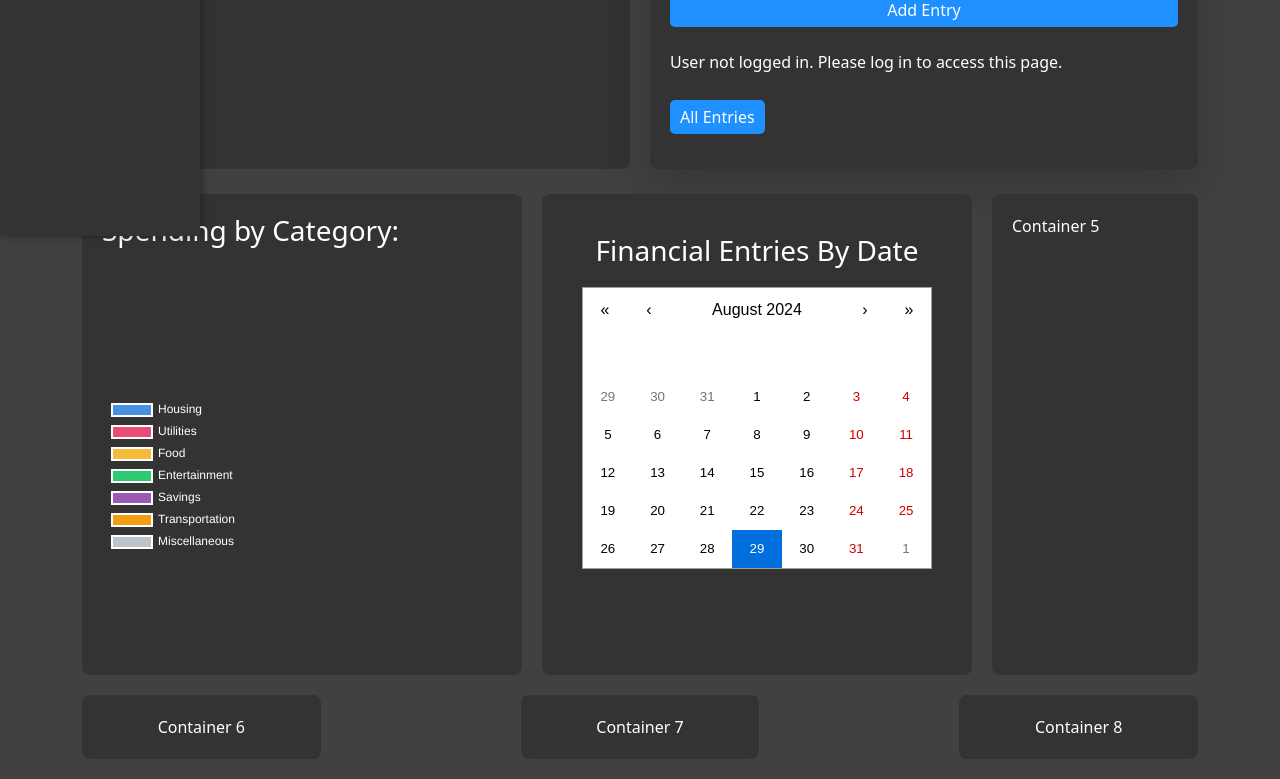
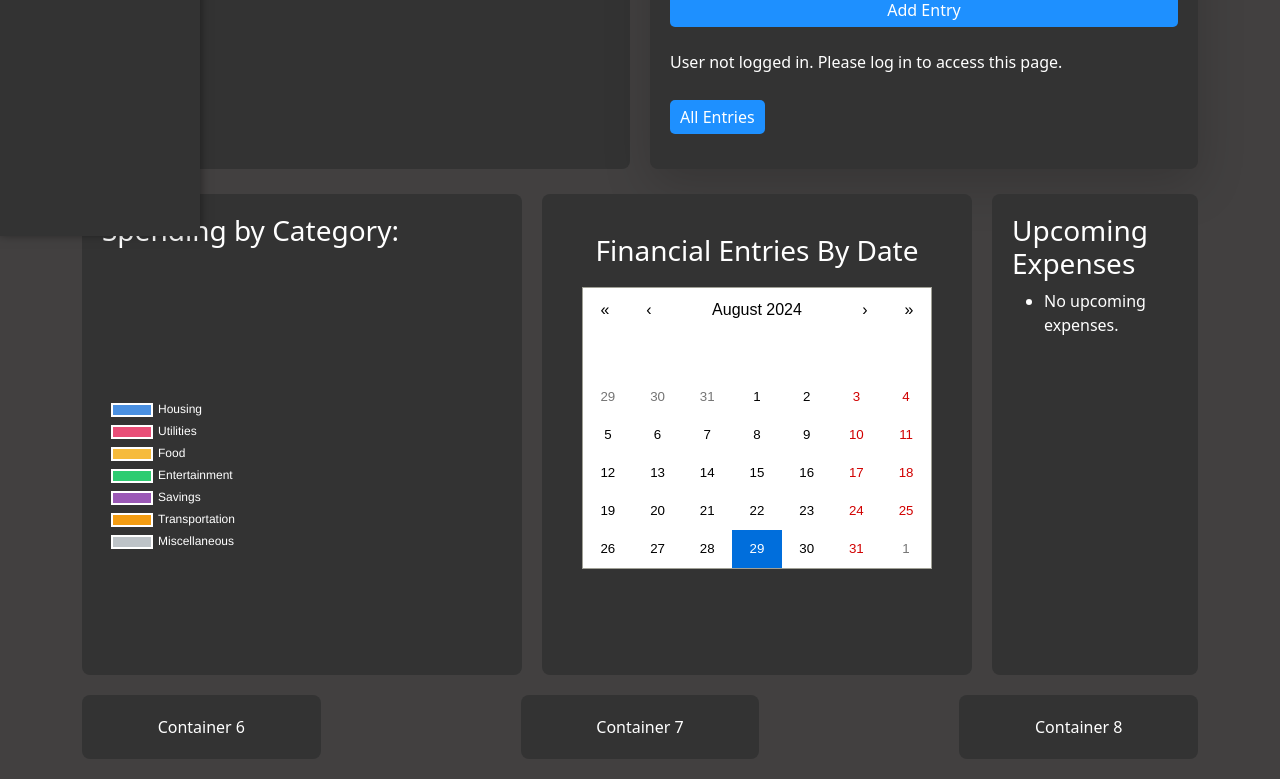
Before and after one commit to RaulG27/BudgetGadget, a React (Create React App) app in the folder frontend/: page /home in a window 1280 px wide. Shown: the part 564-1343 px from the top of the page. Built offline with nearby package versions, Linux system fonts and the light colour scheme.

Commit message:
Added list for upcoming expenses

```diff
--- a/frontend/src/components/pages/homePage.js
+++ b/frontend/src/components/pages/homePage.js
@@ -32,6 +32,7 @@ const HomePage = () => {
     const [selectedDateEntries, setSelectedDateEntries] = useState([]); // New state for modal entries
     const navigate = useNavigate();
     const [selectedDate, setSelectedDate] = useState(new Date()); // New state for date picker
+    const [upcomingExpenses, setUpcomingExpenses] = useState([]);
 
     const recurringOptions = [
         { value: 'Housing', label: 'Housing' },
@@ -89,12 +90,21 @@ const HomePage = () => {
             if (response.ok) {
                 setEntries(data);
                 calculateTodayExpenses(data);
+                filterUpcomingExpenses(data);
             } else {
                 console.error('Error fetching entries:', data);
             }
         } catch (error) {
             console.error('Error fetching entries:', error);
         }
+    };
+
+    const filterUpcomingExpenses = (entries) => {
+        const today = new Date();
+        const upcoming = entries.filter(entry =>
+            entry.type === 'expense' && new Date(entry.date) > today
+        );
+        setUpcomingExpenses(upcoming);
     };
 
     const calculateTodayExpenses = (entries) => {
@@ -201,6 +211,16 @@ const HomePage = () => {
         const filteredEntries = entries.filter(entry => new Date(entry.date).toDateString() === value.toDateString());
         setSelectedDateEntries(filteredEntries); // Set entries for the selected date
         toggleModal(); // Open modal
+    };
+
+        const handleTodayClick = () => {
+        const today = new Date();
+        const filteredEntries = entries.filter(entry =>
+            new Date(entry.date).toDateString() === today.toDateString()
+        );
+        setSelectedDateEntries(filteredEntries);
+        setSelectedDate(today);
+        toggleModal();
     };
 
     const sortedEntries = entries.sort((a, b) => new Date(b.date) - new Date(a.date));
@@ -374,7 +394,7 @@ const HomePage = () => {
         <button type="submit" className="button">Add Entry</button>
     </form>
     {message && <p className="mt-2 text-green-400">{message}</p>}
-    <button onClick={toggleModal} className="button">All Entries</button>
+    <button onClick={handleTodayClick} className="button">All Entries</button>
 </div>
 
                 </div>
@@ -405,7 +425,22 @@ const HomePage = () => {
                         />
                         </div>
                     </div>
-                    <div className="chart-container">Container 5</div>
+                    <div className="chart-container">
+    <h3>Upcoming Expenses</h3>
+    <ul>
+        {upcomingExpenses.length > 0 ? (
+            upcomingExpenses.map(expense => (
+                <li key={expense._id} className="entry-item">
+                    <span>
+                        ${expense.amount} - {expense.comments} on {new Date(expense.date).toLocaleDateString()}
+                    </span>
+                </li>
+            ))
+        ) : (
+            <li>No upcoming expenses.</li>
+        )}
+    </ul>
+</div>
                 </div>
 
                 <div className="extra-containers">
```
